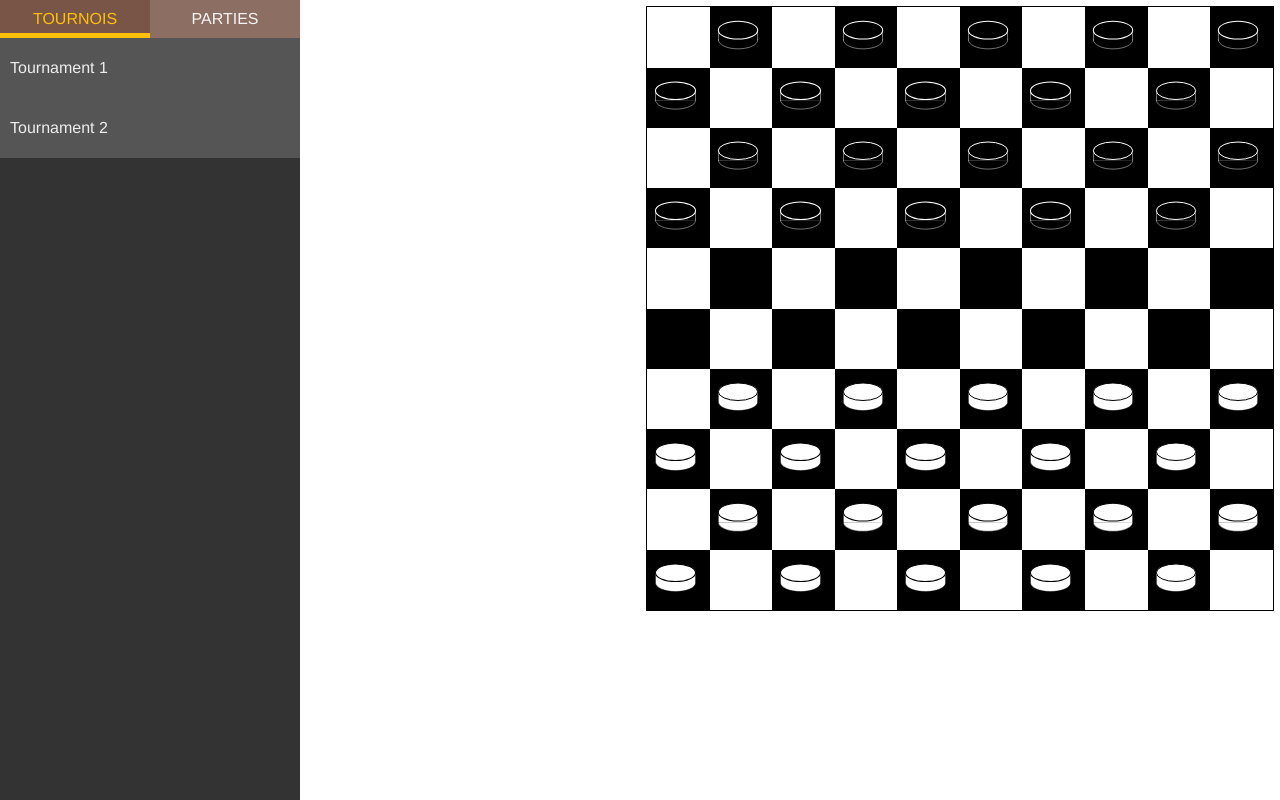
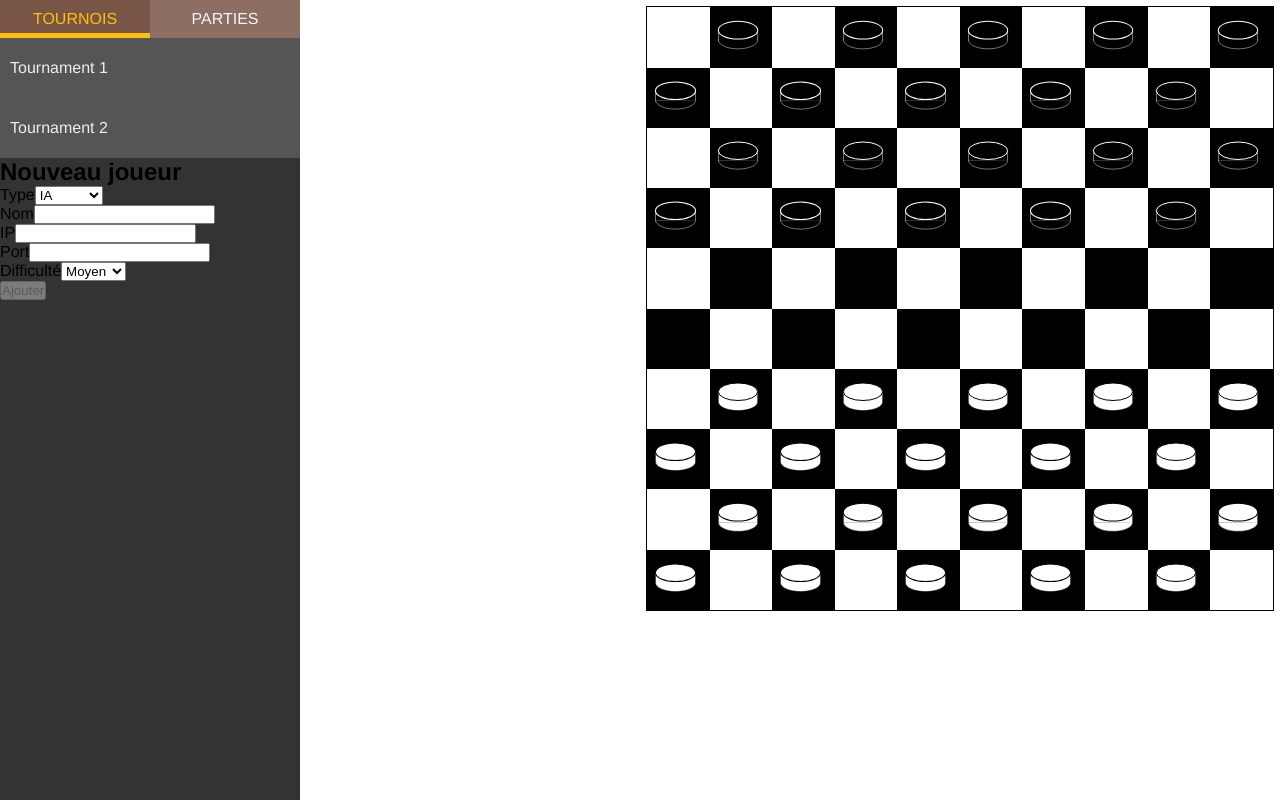
Before and after one commit to M2GIL/IAtaaa-client, an Angular app: page / in a window 1280 px wide. Built offline with nearby package versions, Linux system fonts and the light colour scheme.

Commit message:
feat(player): add form to add player/ai

```diff
--- a/src/app/aside/aside.component.html
+++ b/src/app/aside/aside.component.html
@@ -3,9 +3,12 @@
     <div class="menu-item" [class.selected]="isTournamentSelected()" (click)="showTournaments()">Tournois</div>
     <div class="menu-item" [class.selected]="!isTournamentSelected()" (click)="showGames()">Parties</div>
   </div>
-  <ul class="tournaments">
+
+  <ul class="list">
     <li *ngFor="let item of menuItems" (click)="gameAsideIsOpened = true;">{{ item.name }}</li>
   </ul>
+
+  <app-register-player></app-register-player>
 </aside>
 
 <div class="games" [ngClass]="{open: gameAsideIsOpened}">
--- /dev/null
+++ b/src/app/players/difficulty.ts
@@ -0,0 +1,5 @@
+export enum Difficulty {
+  EASY,
+  MEDIUM,
+  HARD
+}
--- /dev/null
+++ b/src/app/players/player.ts
@@ -0,0 +1,27 @@
+import { Type } from './type';
+import { Difficulty } from './difficulty';
+
+export class Player {
+  private _name: string;
+  private _type: Type;
+  private _ip: string;
+  private _port: string;
+  private _difficulty: Difficulty;
+
+  public constructor() {  }
+
+  public get name(): string { return this._name; }
+  public set name(name: string) { this._name = name; }
+
+  public get type(): Type { return this._type; }
+  public set type(type: Type) {this._type = type; }
+
+  public get ip(): string { return this._ip; }
+  public set ip(ip: string) { this._ip = ip; }
+
+  public get port(): string { return this._port; }
+  public set port(port: string) { this._port = port; }
+
+  public get difficulty(): Difficulty { return this._difficulty; }
+  public set difficulty(difficulty: Difficulty) { this._difficulty = difficulty; }
+}
--- /dev/null
+++ b/src/app/players/type.ts
@@ -0,0 +1,4 @@
+export enum Type {
+  HUMAN,
+  AI
+}
--- /dev/null
+++ b/src/app/register-player/register-player.component.html
@@ -0,0 +1,61 @@
+<h2>Nouveau joueur</h2>
+<form (ngSubmit)="register()" [formGroup]="playerForm">
+  <div>
+    <label for="type">Type</label>
+    <select formControlName="type" id="type">
+      <option *ngFor="let type of types" [value]="type.value">{{type.text}}</option>
+    </select>
+
+    <div *ngIf="typeCtrl.dirty && typeCtrl.hasError('required')">Le type est requis</div>
+  </div>
+  <div>
+    <label>Nom</label>
+    <input formControlName="name">
+    <div *ngIf="nameCtrl.dirty && nameCtrl.hasError('required')">
+      Le nom est requis
+    </div>
+    <div *ngIf="nameCtrl.dirty && nameCtrl.hasError('minlength')">
+      Le nom est doit faire plus de 2 caractères
+    </div>
+  </div>
+  <div>
+    <label>IP</label>
+    <input formControlName="ip">
+    <div *ngIf="ipCtrl.dirty && ipCtrl.hasError('required')">
+      L'IP est requise
+    </div>
+    <div *ngIf="ipCtrl.dirty && ipCtrl.hasError('minlength')">
+      L'IP doit faire au minimum 7 caractères
+    </div>
+    <div *ngIf="ipCtrl.dirty && ipCtrl.hasError('maxlength')">
+      L'IP doit faire au maximum 16 caractères
+    </div>
+  </div>
+  <div>
+    <label>Port</label>
+    <input formControlName="port">
+    <div *ngIf="portCtrl.dirty && portCtrl.hasError('required')">
+      Le port est requis
+    </div>
+    <div *ngIf="portCtrl.dirty && portCtrl.hasError('minlength')">
+      Le port doit faire au minimum 1 caractères
+    </div>
+    <div *ngIf="portCtrl.dirty && portCtrl.hasError('maxlength')">
+      Le port doit faire au maximum 5 caractères
+    </div>
+  </div>
+  <div>
+    <label for="difficulty">Difficulté</label>
+
+    <select formControlName="difficulty" id="difficulty">
+      <option *ngFor="let difficulty of difficulties" [value]="difficulty.value">{{difficulty.text}}</option>
+    </select>
+
+    <div *ngIf="difficultyCtrl.dirty && difficultyCtrl.hasError('required')">
+      La difficulté est requise
+    </div>
+  </div>
+  <button type="submit" [disabled]="!playerForm.valid">
+    Ajouter
+  </button>
+</form>
--- /dev/null
+++ b/src/app/register-player/register-player.component.ts
@@ -0,0 +1,92 @@
+import { Component } from '@angular/core';
+import { FormBuilder, FormGroup, FormControl, Validators } from '@angular/forms';
+
+import { Player } from '../players/player';
+import { Type } from '../players/type';
+import { Difficulty } from '../players/difficulty';
+
+@Component({
+  selector: 'app-register-player',
+  templateUrl: './register-player.component.html',
+  styleUrls: ['./register-player.component.scss']
+})
+export class RegisterPlayerComponent {
+  playerForm: FormGroup;
+
+  typeCtrl: FormControl;
+  nameCtrl: FormControl;
+  ipCtrl: FormControl;
+  portCtrl: FormControl;
+  difficultyCtrl: FormControl;
+
+  types = [
+    { 'value': Type.AI, 'text': 'IA' },
+    { 'value': Type.HUMAN, 'text': 'Humain' }
+  ];
+  difficulties = [
+    { 'value': Difficulty.EASY, 'text': 'Facile' },
+    { 'value': Difficulty.MEDIUM, 'text': 'Moyen' },
+    { 'value': Difficulty.HARD, 'text': 'Difficile' },
+  ];
+
+  constructor(fb: FormBuilder) {
+    this.typeCtrl = fb.control(
+      Type.AI,
+      Validators.compose([Validators.required])
+    );
+    this.nameCtrl = fb.control(
+      '',
+      Validators.compose([
+        Validators.required,
+        Validators.minLength(2)
+      ])
+    );
+    this.ipCtrl = fb.control(
+      '',
+      Validators.compose([
+        Validators.required,
+        Validators.minLength(7),
+        Validators.maxLength(16)
+      ])
+    );
+    this.portCtrl = fb.control(
+      '',
+      Validators.compose([
+        Validators.required,
+        Validators.minLength(1),
+        Validators.maxLength(5)
+      ])
+    );
+    this.difficultyCtrl = fb.control(
+      Difficulty.MEDIUM,
+      Validators.compose([Validators.required])
+    );
+
+    this.playerForm = fb.group({
+      type: this.typeCtrl,
+      name: this.nameCtrl,
+      ip: this.ipCtrl,
+      port: this.portCtrl,
+      difficulty: this.difficultyCtrl
+    });
+  }
+
+  reset() {
+    this.typeCtrl.setValue('');
+    this.nameCtrl.setValue('');
+    this.ipCtrl.setValue('');
+    this.portCtrl.setValue('');
+    this.difficultyCtrl.setValue('');
+  }
+
+  register() {
+    let player: Player = new Player();
+    player.type = this.typeCtrl.value;
+    player.name = this.nameCtrl.value;
+    player.ip = this.ipCtrl.value;
+    player.port = this.portCtrl.value;
+    player.difficulty = this.difficultyCtrl.value;
+
+    console.log(player);
+  }
+}
```
Also changed, not shown: src/app/app.module.ts (+6 -3 lines), src/app/players/players.service.ts (added, +36 -0 lines), src/app/register-player/register-player.component.scss (added), 1 other file (tests, documents, lock files or other folders).
